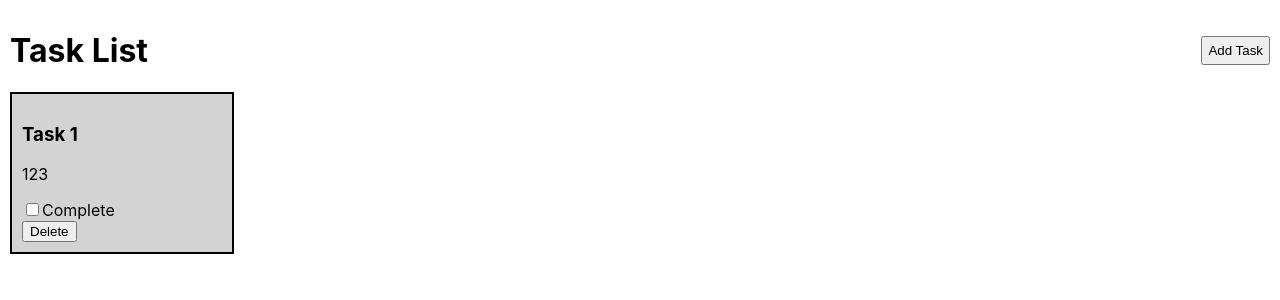
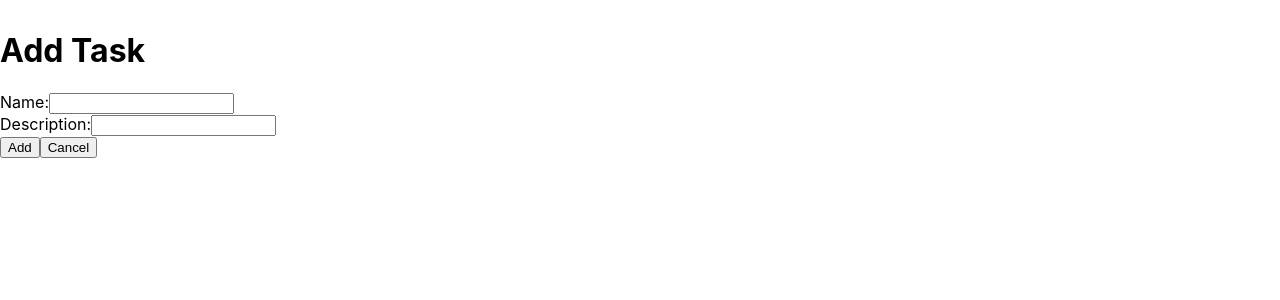
Before and after one commit to masonwaller/bldr-check, a React (Create React App) app: page / in a window 1280 px wide. Both pictures are taken after a click on the button "Add Task". Shown: the top 300 px of the page. Built offline with nearby package versions, Linux system fonts and the light colour scheme; no server answers.

Commit message:
finsihed basics, now onto websockets

```diff
--- /dev/null
+++ b/src/components/modal/AddTaskModal.js
@@ -0,0 +1,43 @@
+import React from "react";
+
+export default function AddTaskModal(props) {
+  const [name, setName] = React.useState("");
+  const [description, setDescription] = React.useState("");
+  return (
+    <div
+      style={{
+        zIndex: 100,
+        backgroundColor: "white",
+        width: "100%",
+        height: "100%",
+        left: 0,
+        reight: 0,
+        position: "absolute",
+      }}
+    >
+      <h1>Add Task</h1>
+      <div>
+        <label>
+          Name:
+          <input
+            type="text"
+            value={name}
+            onChange={(e) => setName(e.target.value)}
+          />
+        </label>
+        <br />
+        <label>
+          Description:
+          <input
+            type="text"
+            value={description}
+            onChange={(e) => setDescription(e.target.value)}
+          />
+        </label>
+        <br />
+        <button onClick={() => props.addTask(name, description)}>Add</button>
+        <button onClick={props.close}>Cancel</button>
+      </div>
+    </div>
+  );
+}
--- a/src/components/task-list/TaskCard.js
+++ b/src/components/task-list/TaskCard.js
@@ -1,23 +1,28 @@
 import React from "react";
 
-export default function TaskCard({ task }) {
+export default function TaskCard({ task, completeTask, deleteTask }) {
   return (
     <li
-      key={task.name}
+      key={task.id}
       style={{
         listStyleType: "none",
         border: "2px solid black",
         width: "200px",
         padding: "10px",
         backgroundColor: "lightgray",
+        margin: "0 5px 5px 0",
       }}
     >
       <h3>{task.name}</h3>
       <p>{task.description}</p>
-      <input type="checkbox" checked={task.complete} />
+      <input
+        type="checkbox"
+        checked={task.complete}
+        onChange={() => completeTask(task.id)}
+      />
       <span>Complete</span>
       <br />
-      <button>Delete</button>
+      <button onClick={() => deleteTask(task.id)}>Delete</button>
     </li>
   );
 }
--- a/src/components/task-list/TaskList.js
+++ b/src/components/task-list/TaskList.js
@@ -1,22 +1,62 @@
 import React from "react";
 import TaskCard from "./TaskCard";
+import AddTaskModal from "../modal/AddTaskModal";
 
 export default function TaskList() {
   const [tasks, setTasks] = React.useState([
     { id: 1, name: "Task 1", description: "123" },
   ]);
+  const [showModal, setShowModal] = React.useState(false);
+
+  const webSocket = new WebSocket("wss://http://localhost:3000/");
+
+  const addTask = (name, description) => {
+    const newTask = {
+      id: tasks.length + 1,
+      name,
+      description,
+      complete: false,
+    };
+    setTasks([...tasks, newTask]);
+    setShowModal(false);
+  };
+
+  const completeTask = (id) => {
+    const newTasks = tasks.map((task) => {
+      if (task.id === id) {
+        task.complete = !task.complete;
+      }
+      return task;
+    });
+    setTasks(newTasks);
+  };
+
+  const deleteTask = (id) => {
+    const newTasks = tasks.filter((task) => task.id !== id);
+    setTasks(newTasks);
+  };
 
   return (
     <div style={{ margin: "10px" }}>
+      {showModal && (
+        <AddTaskModal addTask={addTask} close={() => setShowModal(false)} />
+      )}
       <div style={{ display: "flex", justifyContent: "space-between" }}>
         <h1>Task List</h1>
-        <button style={{ padding: "5px", alignSelf: "center" }}>
+        <button
+          style={{ padding: "5px", alignSelf: "center" }}
+          onClick={() => setShowModal(true)}
+        >
           Add Task
         </button>
       </div>
       <div style={{ display: "flex", flexWrap: "wrap" }}>
         {tasks.map((task) => (
-          <TaskCard task={task} />
+          <TaskCard
+            task={task}
+            completeTask={completeTask}
+            deleteTask={deleteTask}
+          />
         ))}
       </div>
     </div>
```
